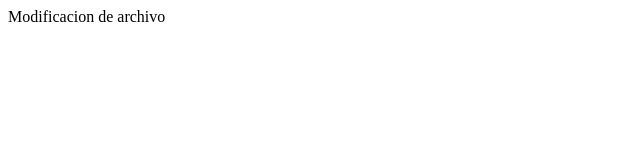
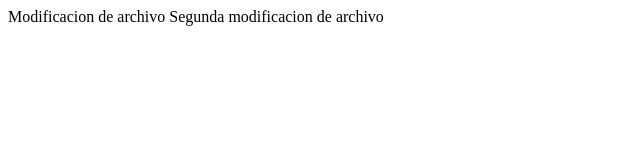
Before and after one commit to eikoko/practica1, a plain HTML site: page index.html in a window 1280 px wide. Shown: the whole page, without its empty margins (0-640 px from the left). Drawn offline with Linux system fonts and the light colour scheme.

Commit message:
Se modifico el primer index por segunda vez

```diff
--- a/index.html
+++ b/index.html
@@ -8,5 +8,7 @@
 </head>
 <body>
     Modificacion de archivo
+
+    Segunda modificacion de archivo
 </body>
 </html>
```
